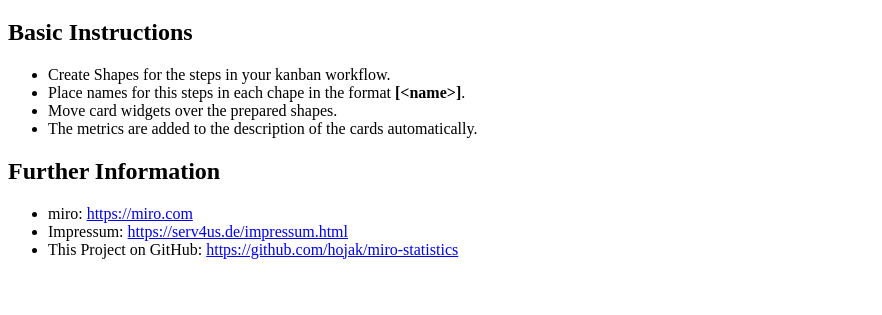
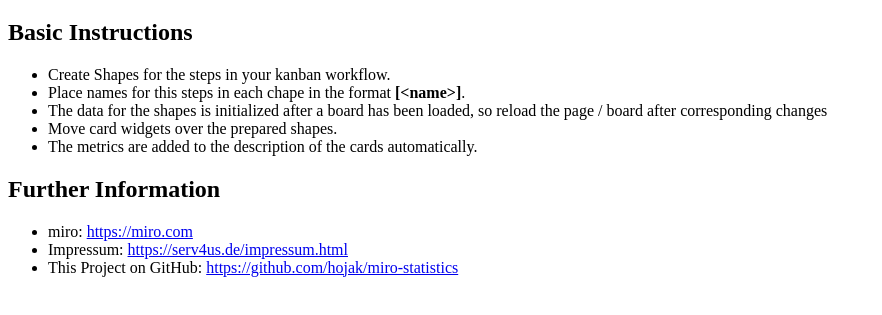
Before and after one commit to hojak/miro-statistics, a website with bundled scripts: page src/htdocs/index.html in a window 1280 px wide. Shown: the part 61-376 px from the top of the page, without its empty margins (0-882 px from the left). Built offline with nearby package versions, Linux system fonts and the light colour scheme; a script that the page names is missing.

Commit message:
added hint to reloading

```diff
--- a/src/htdocs/index.html
+++ b/src/htdocs/index.html
@@ -14,6 +14,9 @@
   <ul>
     <li>Create Shapes for the steps in your kanban workflow.</li>
     <li>Place names for this steps in each chape in the format <b>[&lt;name&gt;]</b>.</li>
+    <li>The data for the shapes is initialized after a board has been loaded, so
+      reload the page / board after corresponding changes</li>
+
     <li>Move card widgets over the prepared shapes.</li>
     <li>The metrics are added to the description of the cards automatically.</li>
   </ul>
```
